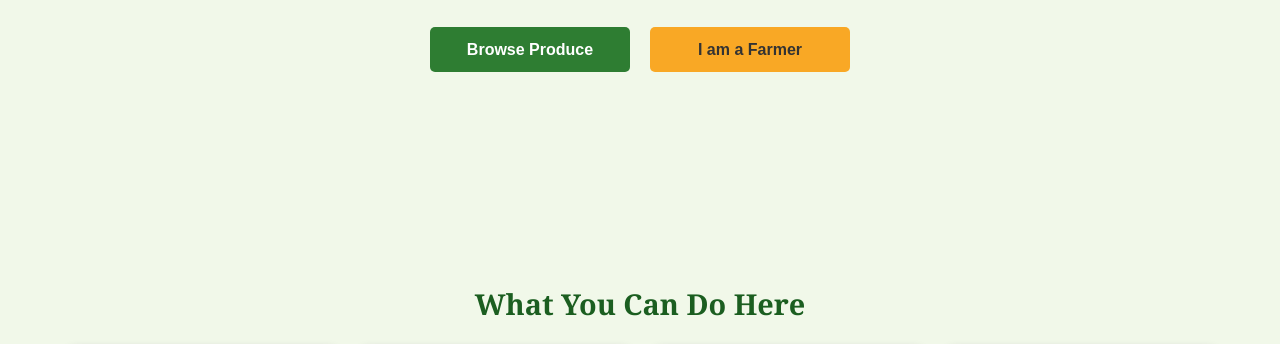
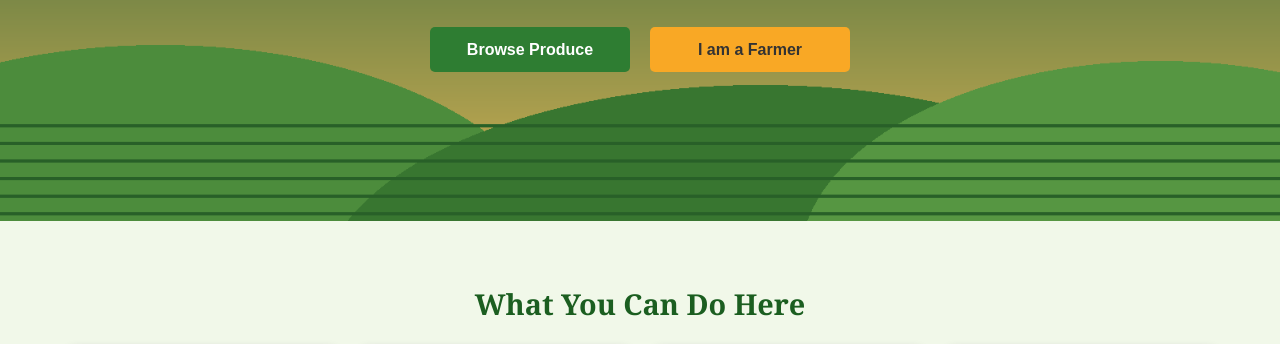
Before and after one commit to Arya-Singh-3108/local-farmers-support-portal, a plain HTML site: page index.html in a window 1280 px wide. Shown: the part 331-675 px from the top of the page. Drawn offline with Linux system fonts and the light colour scheme.

Commit message:
Update style.css

```diff
--- a/style.css
+++ b/style.css
@@ -63,7 +63,7 @@ a {
 /* ---------- 3. HERO SECTION (background-image, vh, animation) ---------- */
 .hero {
   height: 60vh;
-  background-image: url(images/hero.png);
+  background-image: url(hero.png);
   background-size: cover;
   display: flex;
   flex-direction: column;
```
